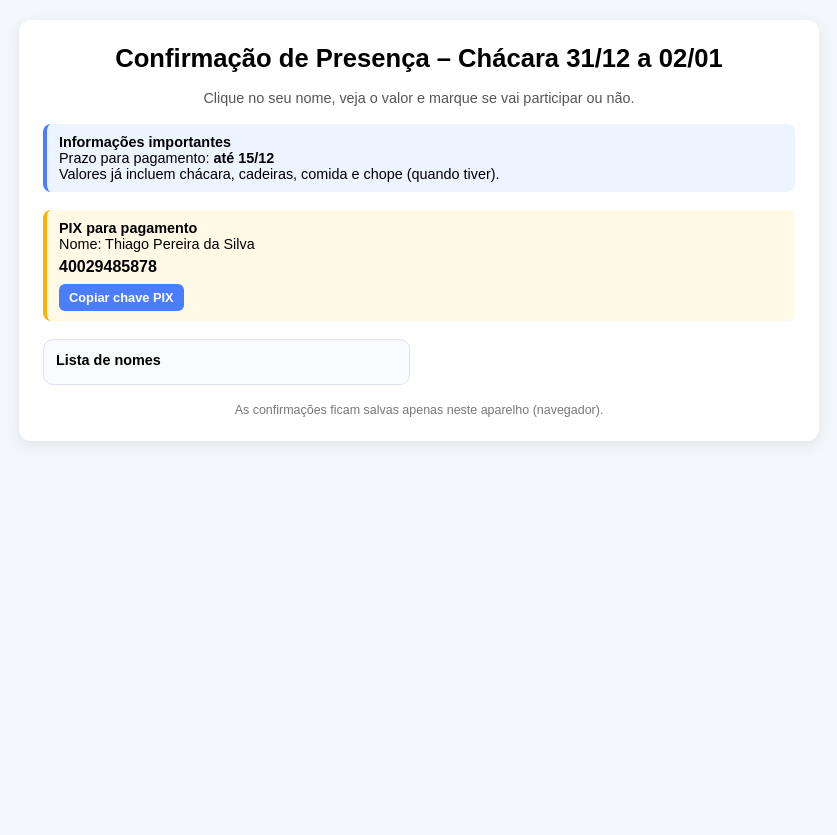
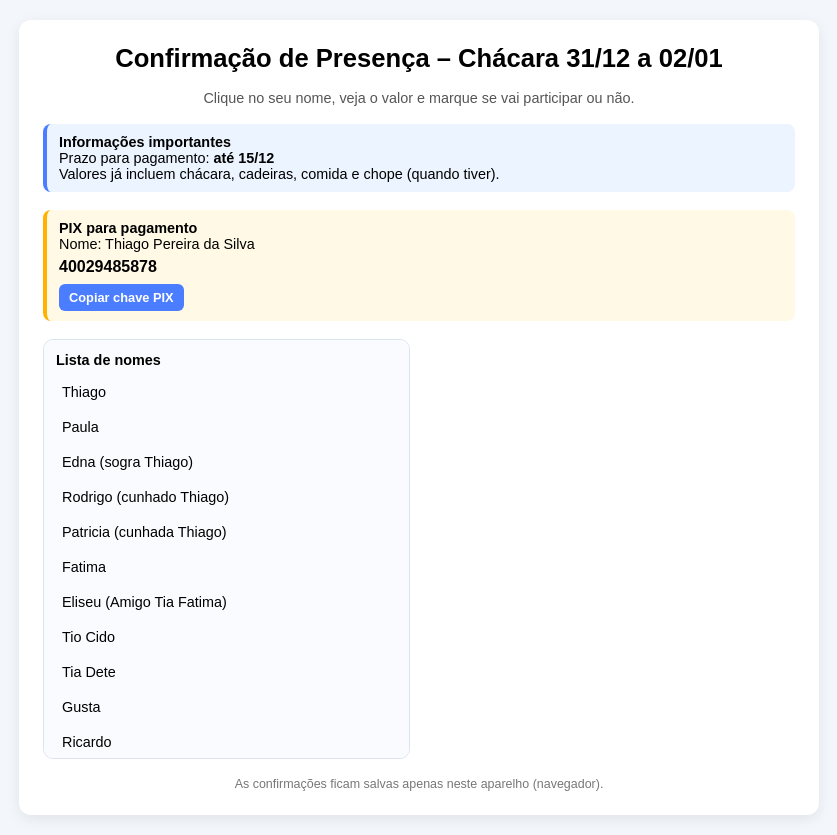
Before and after one commit to thiagosilva1991/thiagosilva1991.github.io, a plain HTML site: page index.html in a window 1280 px wide. Shown: the whole page, without its empty margins (221-1058 px from the left). Before the commit the page ends 800 px from the top, so only its background shows below. Drawn offline with Linux system fonts and the light colour scheme.

Commit message:
Update index.html

```diff
--- a/index.html
+++ b/index.html
@@ -54,3 +54,6 @@
       As confirmações ficam salvas apenas neste aparelho (navegador).
     </div>
   </div>
+  <script src="script.js"></script>
+</body>
+</html>
```
